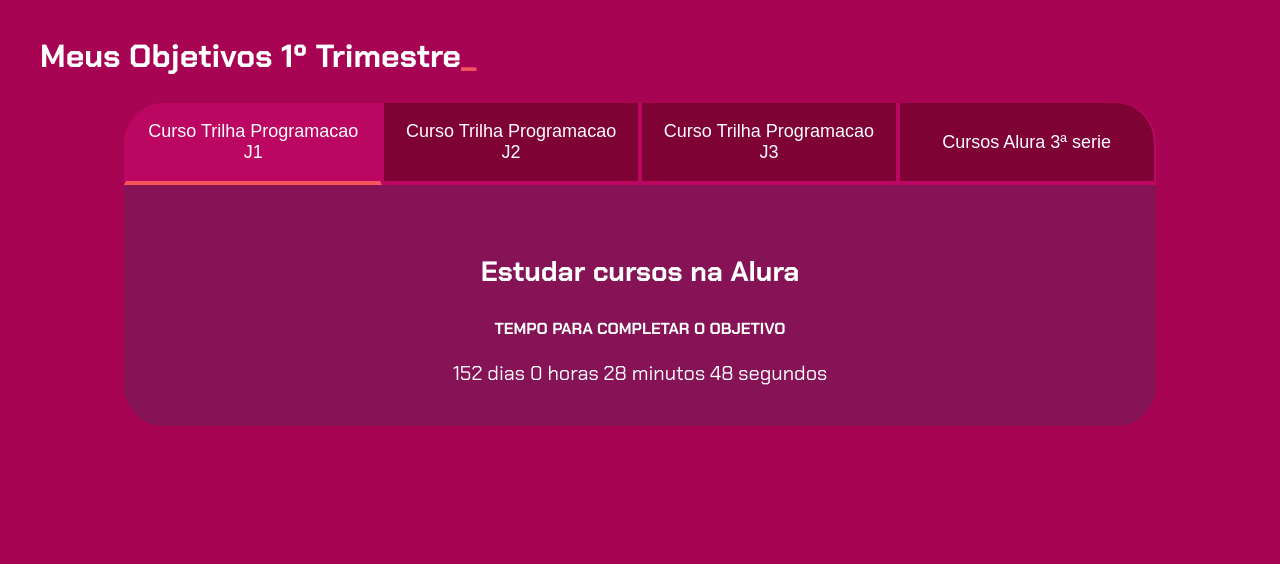
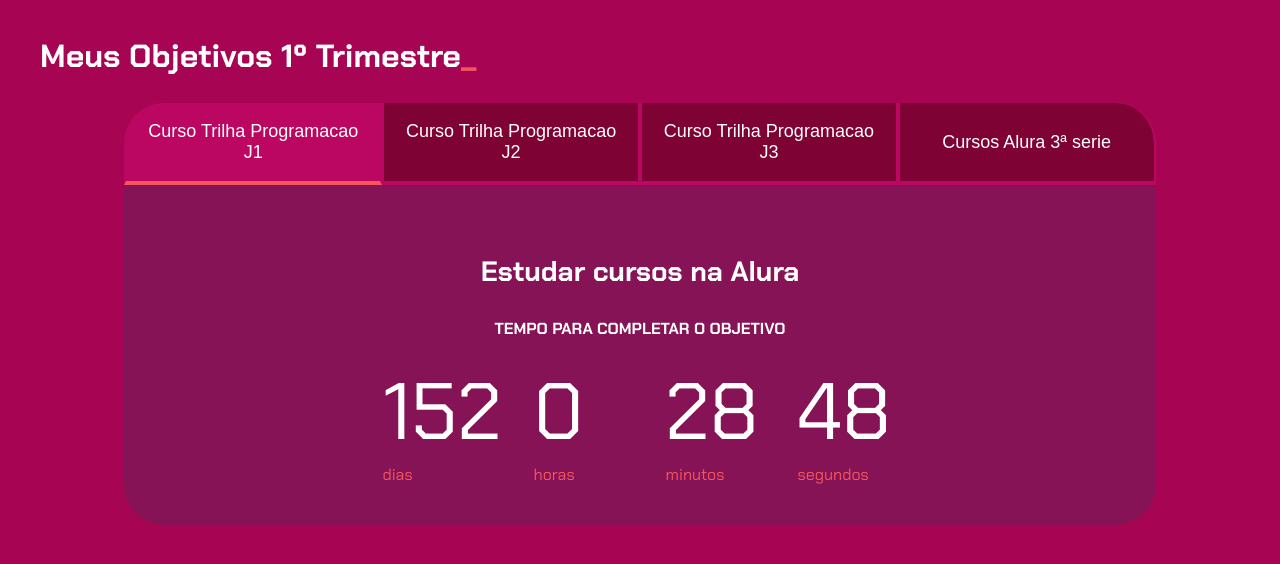
Before and after one commit to andreia025martins/Objetivos-do-ano-3ANO--Projeto-1, a plain HTML site: page index.html in a window 1280 px wide. Drawn offline with Linux system fonts and the light colour scheme.

Commit message:
Projeto com cronometro finalizado

```diff
--- a/main.js
+++ b/main.js
@@ -35,7 +35,25 @@ function calculaTempo(tempoObjetivo) {
     minutos %= 60;
     horas %=24;
     if (tempoFinal > 0){
-        return dias + " dias " + horas + " horas " + minutos + " minutos " + segundos + " segundos";
+        let contador = '';
+        contador += '<div class="contador-digito">';
+        contador += '   <p class="contador-digito-numero">'+ dias +'</p>';
+        contador += '   <p class="contador-digito-texto">dias</p>';
+        contador += '</div>';
+        contador += '<div class="contador-digito">';
+        contador += '   <p class="contador-digito-numero">'+horas+'</p>';
+        contador += '   <p class="contador-digito-texto">horas</p>';
+        contador += '</div>';
+        contador += '<div class="contador-digito">';
+        contador += '   <p class="contador-digito-numero">'+minutos+'</p>';
+        contador += '   <p class="contador-digito-texto">minutos</p>';
+        contador += '</div>';
+        contador += '<div class="contador-digito">';
+        contador += '   <p class="contador-digito-numero">'+segundos+'</p>';
+        contador += '   <p class="contador-digito-texto">segundos</p>';
+        contador += '</div>';
+
+        return contador;
     } else {
         return "Prazo Finalizado";
     }
@@ -43,13 +61,13 @@ function calculaTempo(tempoObjetivo) {
 
 function atualizaCronometro(){
     for (let i=0; i<contadores.length; i++){
-        contadores[i].textContent = calculaTempo(tempos[i])
+        contadores[i].innerHTML = calculaTempo(tempos[i])
     }
 }
 
 function comecaCronometro(){
     atualizaCronometro()
-    setInterval(atualizaCronometro,1000)
+    setInterval(atualizaCronometro, 1000)
 }
 
 comecaCronometro();
--- a/style.css
+++ b/style.css
@@ -90,10 +90,24 @@ body {
 }
 
 .contador{
-    font-size: 20px;
-    text-align: center;
+    display: flex;
+    justify-content: center;
 }
 
+.contador-digito{
+    padding: 0 16px;
+    min-width: 100px;
+}
+
+.contador-digito-numero{
+    font-size: 80px;
+    margin: 0;
+}
+
+.contador-digito-texto{
+     color: var(--salmao);
+     margin: 0;
+}
 
 @media screen and (min-width: 768px) {
     .botoes {
```
